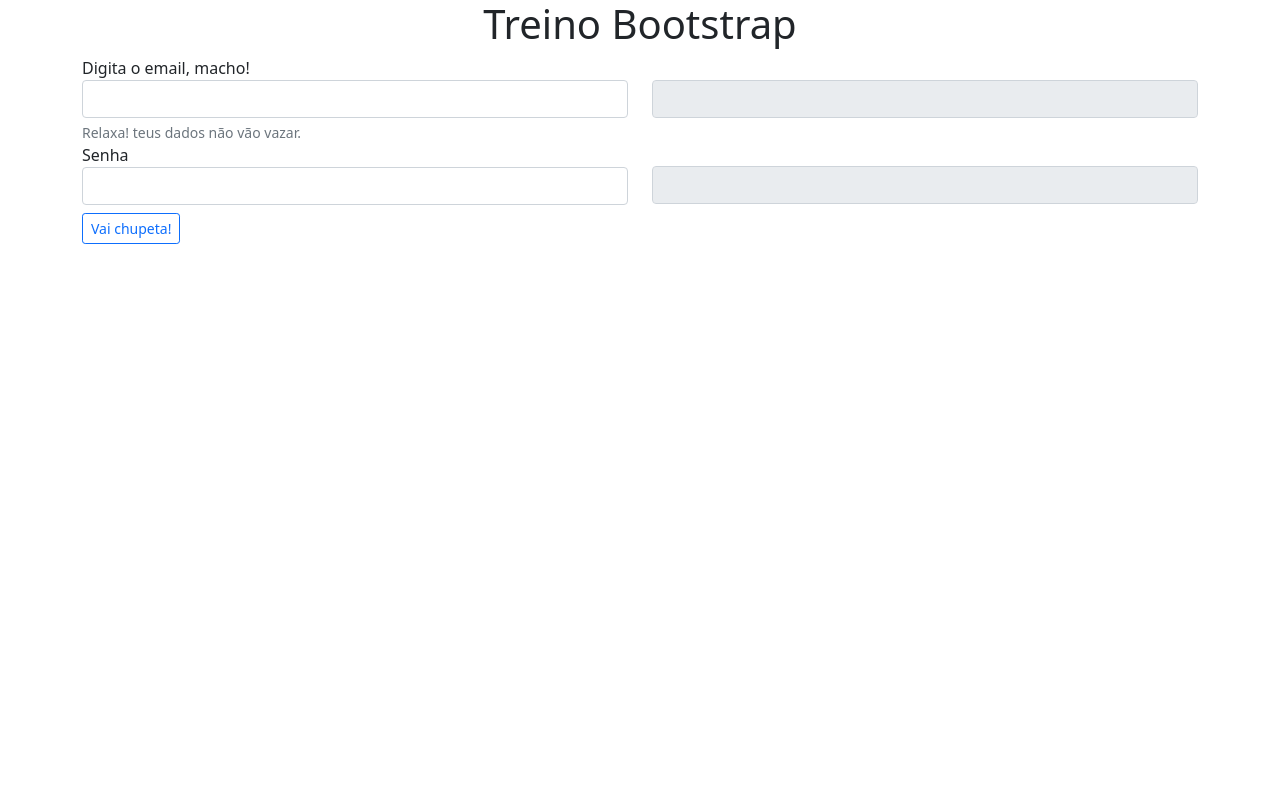
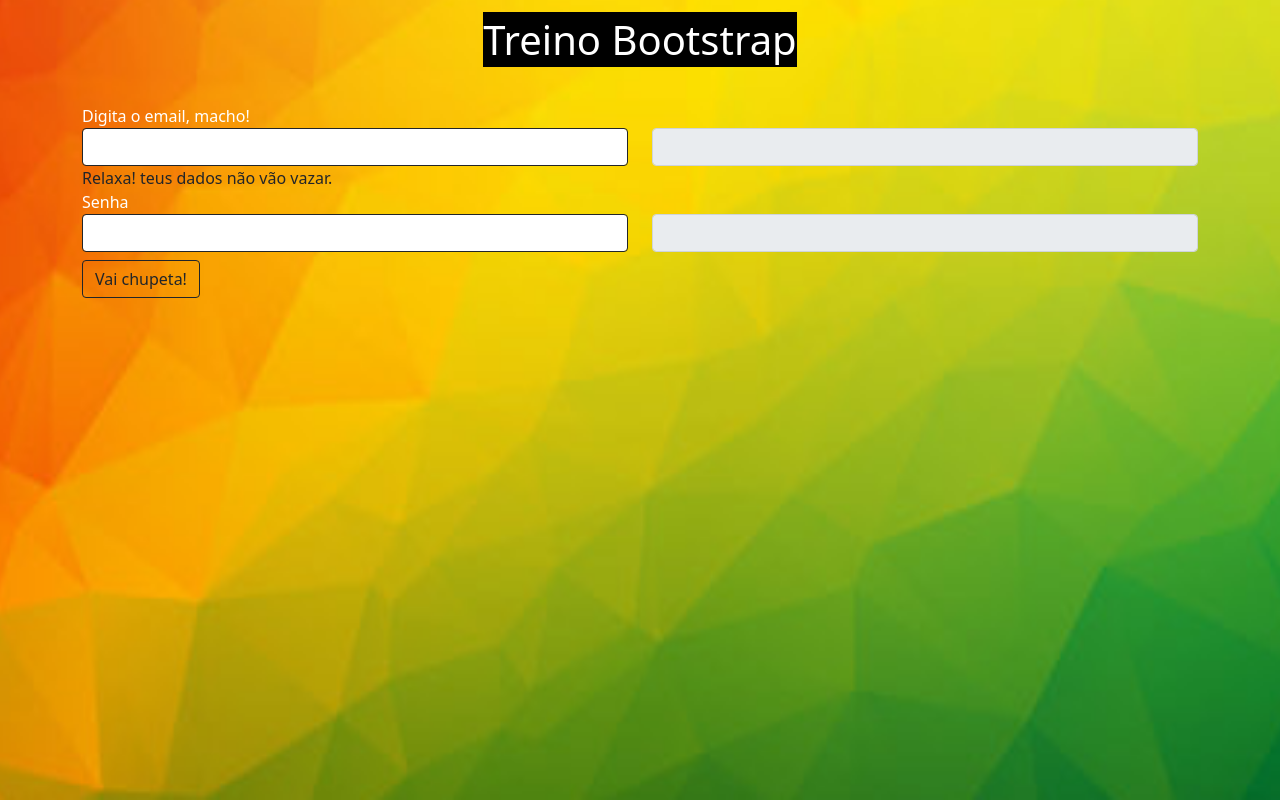
Before and after one commit to Do-Vale/Projeto-00-, a plain HTML site: page index.html in a window 1280 px wide. Drawn offline with nearby package versions, Linux system fonts and the light colour scheme.

Commit message:
First Update Design

```diff
--- a/index.html
+++ b/index.html
@@ -6,10 +6,30 @@
     <meta name="viewport" content="width=device-width, initial-scale=1.0">
     <link href="https://cdn.jsdelivr.net/npm/bootstrap@5.1.3/dist/css/bootstrap.min.css" rel="stylesheet" integrity="sha384-1BmE4kWBq78iYhFldvKuhfTAU6auU8tT94WrHftjDbrCEXSU1oBoqyl2QvZ6jIW3" crossorigin="anonymous">
 
-    <title>Primeiro Desafio Lipe</title>
+    <style>
+
+      body  {
+        background-image: url("./360_F_78093476_H8etALIbyzl693MkIWauae7o6EGhEbLM.jpg");
+        background-repeat: no-repeat;
+        background-position: center;
+        height: 480px;
+        background-size: 1400px 1400px;
+        background-color: #cccccc;
+      }
+
+        span   {
+          background-color: black;
+
+        }
+      </style>
 
 
-    <h1 class="text-center">Treino Bootstrap</h1>
+
+    <title>Desafio Lipe 01</title>
+
+    <div class="p-3 mb-2 text-white">
+      <h1  class="text-center text-white"  > <span> Treino Bootstrap </span></h1>
+    </div>
 </head>
 <body>
     <script src="./index.js" defer></script>
@@ -17,20 +37,20 @@
     <div class="container">
 
      <div class="row">
-        <div class="col-6">Digita o email, macho!</label>
-          <input type="email" class="form-control" id="email1" aria-describedby="emailHelp">
+        <div class="col-6 mt-2 text-white">Digita o email, macho!</label>
+          <input type="email" class="form-control border-dark" id="email1" aria-describedby="emailHelp">
 
-          <div id="emailHelp" class="form-text ">Relaxa! teus dados não vão vazar.</div>
+          <div id="emailHelp" class="text-dark ">Relaxa! teus dados não vão vazar.</div>
 
           <label for="exampleInputPassword1" class="form-label-mb-0">Senha</label>
-          <input type="password" class="form-control" id="password1">
+          <input type="password" class="form-control border-dark" id="password1">
 
 
-          <button  id="myBtn" onclick= "myFunction()" type="button" class="btn btn-outline-primary btn-sm mt-2">Vai chupeta!</button>
+          <button  id="myBtn" onclick= "myFunction()" type="button" class="btn btn-outline-dark mt-2">Vai chupeta!</button>
 
         </div>
 
-        <div class="col-6 " >
+        <div class="col-6 mt-2" >
 
           <fieldset disabled>
             <label for="exampleInputEmail1" class="form-label-right"></label>
@@ -44,9 +64,11 @@
 
             <p id="demo" class= ""></p>
 
+
+
             <!-- inserir novo botão para liberar o teste novamente
 
-            <button onclick="enableBtn()" class="btn btn-outline-primary btn-sm mt-2">Enable "My Button"</button>
+            <button onclick="enableBtn()" class="btn btn-outline-primary btn-sm mt-0">Enable "My Button"</button>
 
             -->
           </fieldset>
```
Also changed, not shown: 360_F_78093476_H8etALIbyzl693MkIWauae7o6EGhEbLM.jpg (added).
